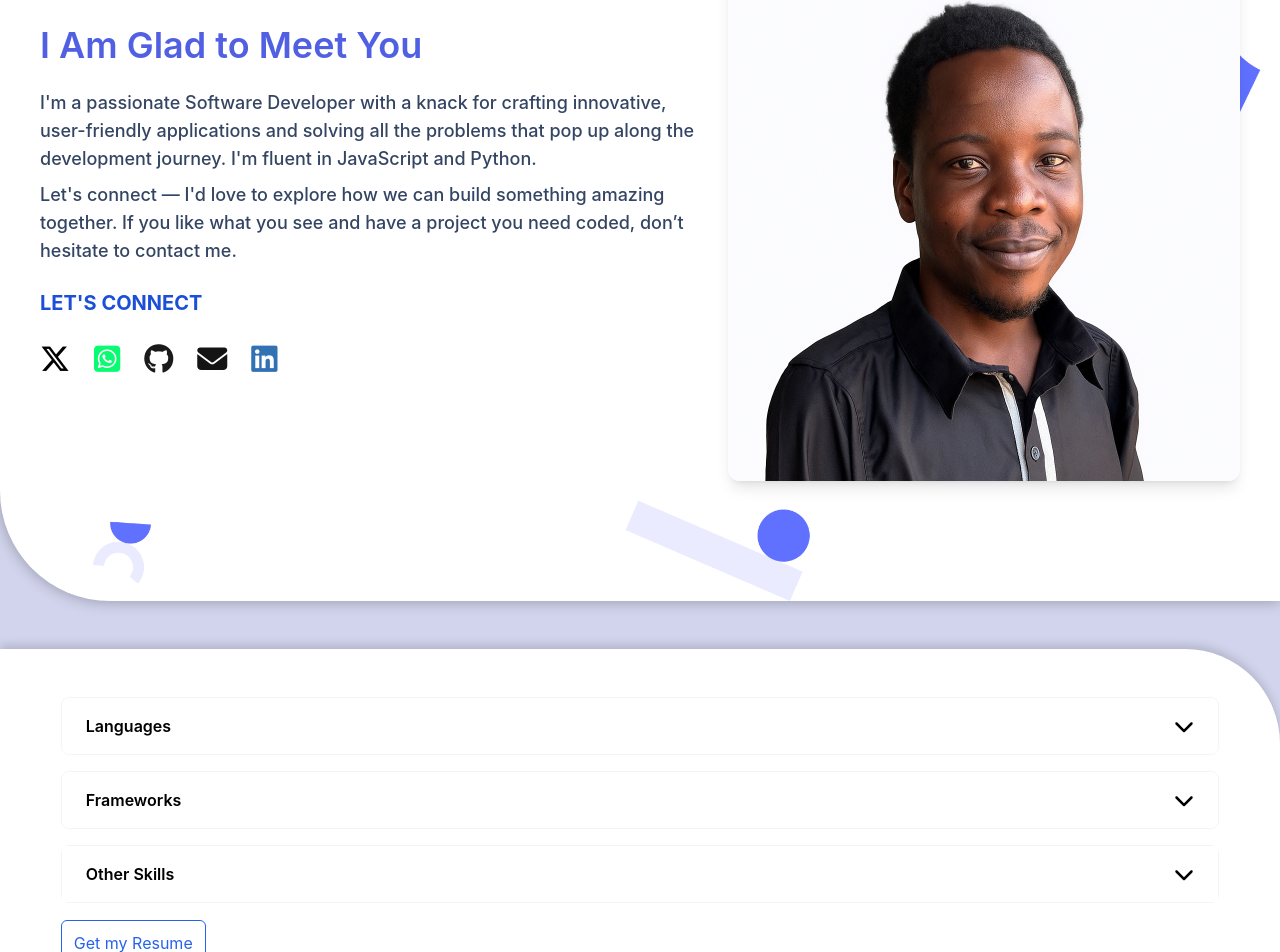
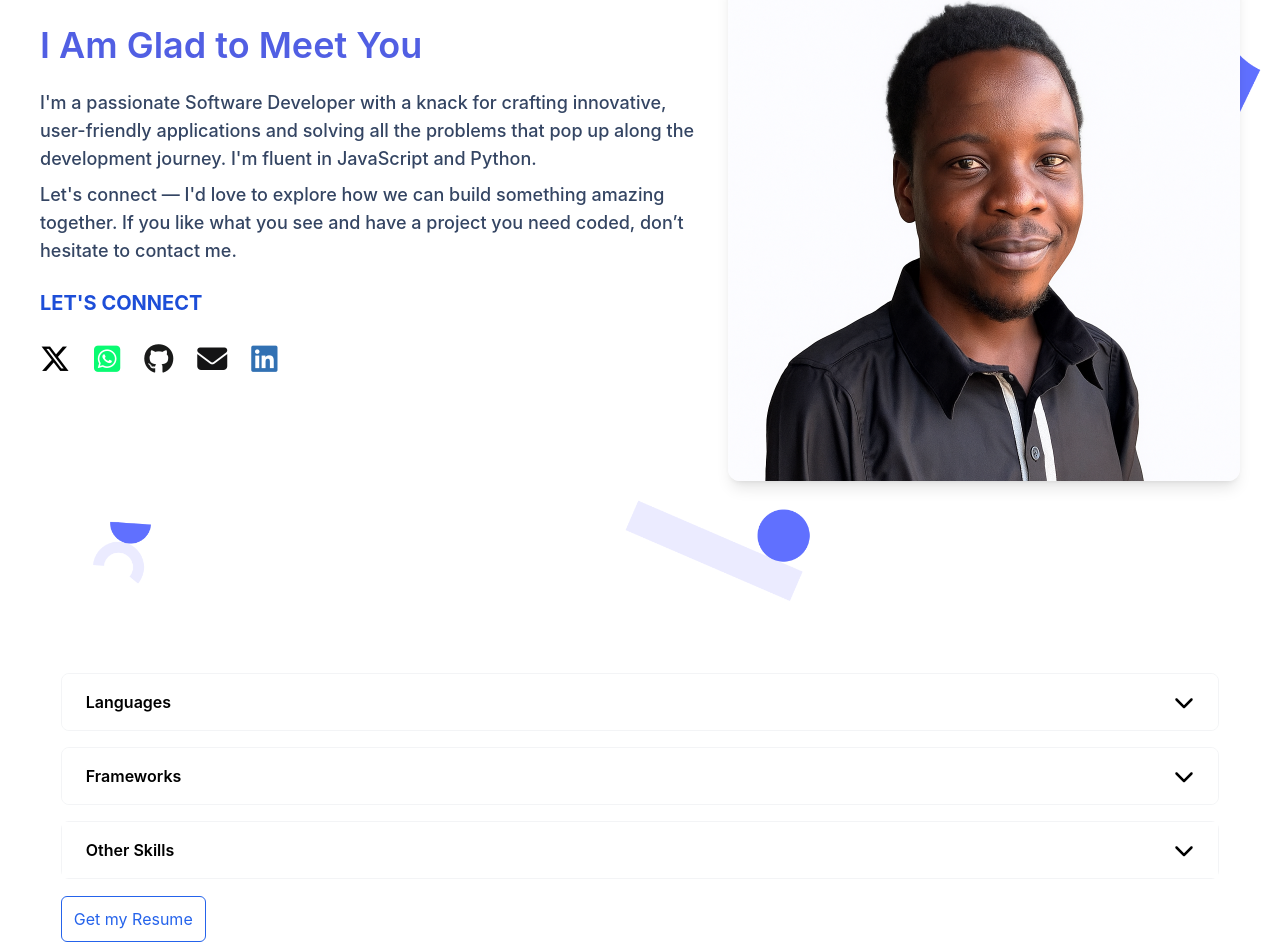
Before and after one commit to Alphaboy20023/NewPortfolio, a React (Create React App) app: page / in a window 1280 px wide. Shown: the part 199-1151 px from the top of the page. Built offline with nearby package versions, Linux system fonts and the light colour scheme.

Commit message:
i dont know what to put

```diff
--- a/src/components/accordion.tsx
+++ b/src/components/accordion.tsx
@@ -34,7 +34,7 @@ const Accordion = () => {
         setOpenIndex((prev) => (prev === index ? null : index));
     };
     return (
-        <div className="shadow-[0_-4px_10px_rgba(0,0,0,0.15)] mt-12 lg:[border-start-end-radius:95px] [border-start-end-radius:60px] bg-white h-full">
+        <div className=" bg-white h-full">
             <div className="w-[98%] mx-auto my-6 rounded-lg py-12 px-12">
                 {/* Languages */}
                 <div className="border border-gray-100 rounded-lg mb-4 overflow-hidden">
--- a/src/index.css
+++ b/src/index.css
@@ -9,8 +9,6 @@ body {
     sans-serif;
   -webkit-font-smoothing: antialiased;
   -moz-osx-font-smoothing: grayscale;
-  /* background-color: rgb(236, 236, 236); */
-  background-color: #c1c5e7b9;
   height: 100vh;
 }
 
--- a/src/pages/Portfolio.tsx
+++ b/src/pages/Portfolio.tsx
@@ -6,8 +6,9 @@ const Portfolio = () => {
   return (
     <>
       <Navbar />
+
       <div
-        className=" bg-cover bg-center bg-white flex flex-col-reverse lg:flex-row items-center justify-center gap-6 h-auto min-h-screen p-6 md:p-10 [border-end-start-radius:110px] [box-shadow:0_0_15px_rgba(0,0,0,0.3)]"
+        className=" bg-cover bg-center bg-white flex flex-col-reverse lg:flex-row items-center justify-center gap-6 h-auto min-h-screen p-6 md:p-10"
         style={{ backgroundImage: "url('./Img/Header bg@2x.png')" }}
       >
 
@@ -92,9 +93,9 @@ const Portfolio = () => {
           />
         </div>
       </div>
+      <Accordion />
 
 
-      <Accordion />
     </>
   );
 };
```
